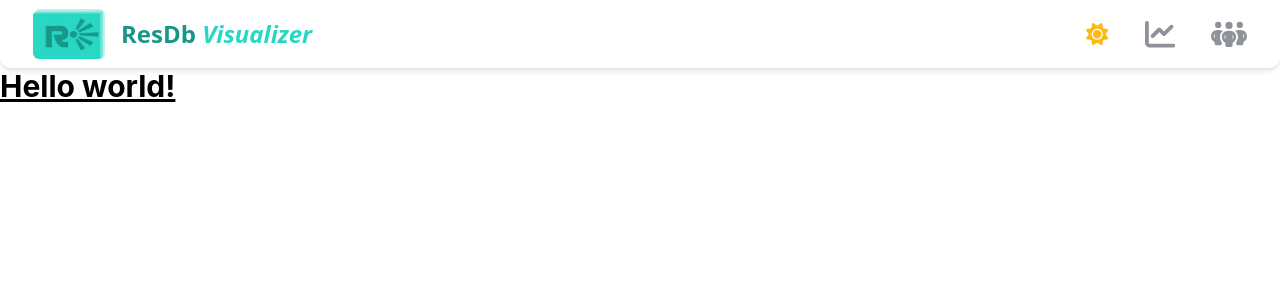
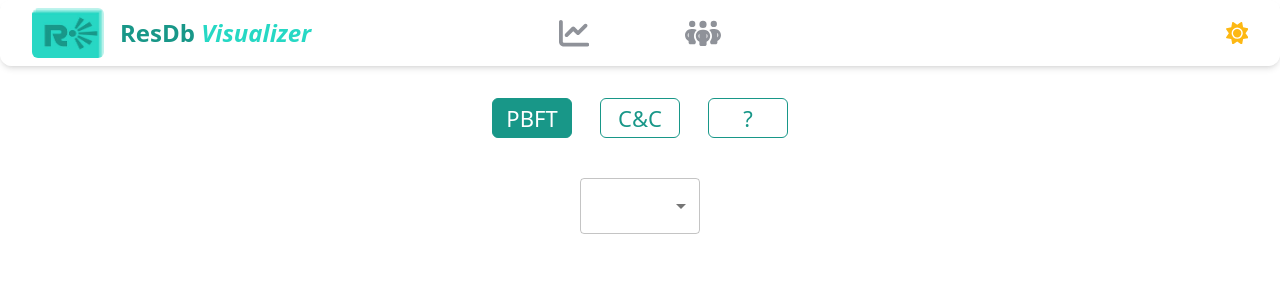
Before and after one commit to harish876/ResView, a React (Create React App) app: page /pages/visualizer in a window 1280 px wide. Shown: the top 300 px of the page. Built offline with nearby package versions, Linux system fonts and the light colour scheme.

Commit message:
Included shared components, basic files and tailwind initialization

```diff
--- a/package.json
+++ b/package.json
@@ -12,6 +12,7 @@
     "classnames": "^2.3.2",
     "react": "^18.2.0",
     "react-dom": "^18.2.0",
+    "react-router-dom": "^6.18.0",
     "react-scripts": "5.0.1",
     "react-tooltip": "^5.23.0",
     "web-vitals": "^2.1.4"
--- a/src/App.js
+++ b/src/App.js
@@ -1,23 +1,47 @@
-import { useState } from 'react';
 import Navbar from './Components/Shared/Navbar';
 import './Styles/App.css';
-import { ThemeContext, ThemeProvider } from './Context';
-
+import { AllProviders } from './Context';
+import Visualizer from './Components/Pages/Visualizer';
+import Team from './Components/Pages/Team';
+import { BrowserRouter as Router, Routes, Route } from "react-router-dom";
+import { useEffect, useState } from 'react';
+import Loader from './Components/Shared/Loader';
 
 const PreSynthApp = () => {
+  const [isLoading, setIsLoading] = useState(true);
+
+  useEffect(() => {
+    const timer = setTimeout(() => {
+      setIsLoading(false);
+    }, 2000);
+    return () => clearTimeout(timer);
+  }, []);
+
   return (
-    <div className='App'>
-      <Navbar />
-      <h1 className='text-3xl font-bold underline'>Hello world!</h1>
-    </div>
+    <>
+      {isLoading ? (
+        <Loader />
+      ) : (
+        <>
+          <Navbar />
+          <Router>
+            <Routes>
+              {/* TODO: Change the path for the visualizer below */}
+              <Route path='/pages/visualizer' element={<Visualizer />} />
+              <Route path='/pages/team' element={<Team />} />
+            </Routes>
+          </Router>
+        </>
+      )}
+    </>
   );
 }
 
 function App(){
   return (
-      <ThemeProvider>
+      <AllProviders>
         <PreSynthApp />
-      </ThemeProvider>
+      </AllProviders>
   );
 };
 
--- /dev/null
+++ b/src/Components/Pages/Visualizer/Components/Buttons.js
@@ -0,0 +1,41 @@
+import React, { useContext } from 'react';
+import { GraphViewContext } from '../../../../Context';
+import cn from 'classnames';
+import { Tooltip } from '@mui/material';
+
+// TODO: Change the arrow below once the name of the third graph is known
+const buttonRow = ['PBFT', 'C&C', '?'];
+
+// TODO: Fill the below ? with appropriate title and its full form
+const abbreviationToFullform = {
+  'PBFT': 'Practical Byzantine Fault Tolerance Graph',
+  'C&C': 'Commit and Compare Graph',
+  '?': ''
+};
+
+const Button = ({ title }) => {
+  const { graph, toggleGraphChange } = useContext(GraphViewContext);
+  return (
+    <Tooltip title={abbreviationToFullform[title] ?? ""} enterDelay={800}>
+      <div
+        className={cn(
+          "text-22p border border-2p border-blue-190 text-blue-190 font-sans h-40p w-80p cursor-pointer rounded-md flex items-center justify-center hover:bg-blue-200 hover:text-white hover:border-blue-200",
+          { "bg-blue-190 text-white": graph === title }
+        )}
+        onClick={() => toggleGraphChange(title ?? "PBFT")}
+      >
+        {title ?? ""}
+      </div>
+    </Tooltip>
+  );
+}
+
+const ButtonRow = () => {
+  return (
+    <div className='flex items-center justify-center gap-x-7'>{buttonRow.length > 0 && (
+      buttonRow.map((graphType, index) => <Button key={index} title={graphType} />)
+    )}</div>
+  );
+};
+
+export default ButtonRow;
--- /dev/null
+++ b/src/Components/Pages/Visualizer/Components/Dropdown.js
@@ -0,0 +1,38 @@
+import React, { useState } from "react";
+import InputLabel from "@mui/material/InputLabel";
+import MenuItem from "@mui/material/MenuItem";
+import FormHelperText from "@mui/material/FormHelperText";
+import FormControl from "@mui/material/FormControl";
+import Select from "@mui/material/Select";
+
+// Default Array for before loading
+const defaultArray = [1];
+
+const Dropdown = ({ length }) => {
+  const dropdownArray = length > 0
+      ? new Array(length).fill(0).map((element, index) => (element = index++))
+      : defaultArray;
+
+    const [value, setValue] = useState(length ?? 1);
+
+    const handleDropdownChange = (e) =>
+      setValue(e.target.value);
+
+  return (
+    <div className='flex items-center justify-center'>
+      <FormControl sx={{ m: 1, minWidth: 120 }}>
+        <Select
+          value={value}
+          onChange={handleDropdownChange}
+          defaultValue={value ?? 1}
+          inputProps={{ "aria-label": "Without label" }}
+        >
+          {dropdownArray.map((element) => (
+            <MenuItem value={element}>{element}</MenuItem>
+          ))}
+        </Select>
+      </FormControl>
+    </div>
+  );
+};
+export default Dropdown;
--- /dev/null
+++ b/src/Components/Pages/Visualizer/index.js
@@ -0,0 +1,27 @@
+import React, { useEffect, useState } from "react";
+import ButtonRow from './Components/Buttons'
+import Dropdown from './Components/Dropdown'
+
+const Visualizer = () => {
+
+  const [dropdownArray, setDropdownArray] = useState([1]);
+
+
+
+  useEffect(() => {
+
+  }, []);
+
+  return (
+    <div >
+        <div className="my-8 mx-8">
+            <ButtonRow />
+        </div>
+        <div className="my-8 mx-8">
+            <Dropdown length={4} />
+        </div>
+    </div>
+  )
+}
+
+export default Visualizer
--- /dev/null
+++ b/src/Components/Shared/Loader.js
@@ -0,0 +1,14 @@
+import React from 'react'
+
+const Loader = () => {
+  return (
+    <div class='w-screen h-screen relative'>
+      <div class='loader'>
+        <div>ResDb Visualizer</div>
+        <div class='inner' />
+      </div>
+    </div>
+  );
+}
+
+export default Loader
--- a/src/Components/Shared/Navbar.js
+++ b/src/Components/Shared/Navbar.js
@@ -1,4 +1,4 @@
-import React, { useContext, useEffect, useState } from 'react'
+import React, { useContext, useEffect } from 'react'
 import cn from 'classnames';
 import ResViewLogo from '../../Resources/Images/ResViewLogo.jpg';
 import { Icon } from './Icon';
@@ -8,10 +8,6 @@ import { ThemeContext } from '../../Context';
 
 const SunOrMoon = () => {
   const { theme, toggleTheme } = useContext(ThemeContext);
-
-  useEffect(() => {
-    console.log('theme', theme);
-  }, [theme]);
 
   return (
     <Tooltip
@@ -43,9 +39,11 @@ const SunOrMoon = () => {
 const Navbar = () => {
   return (
     <>
-      <nav class='mx-auto w-full max-w-screen-xl rounded-xl border border-white/80 bg-white bg-opacity-80 py-2 px-8 text-white shadow-md backdrop-blur-2xl backdrop-saturate-200 lg:px-8 lg:py-4 flex items-center justify-between'>
-        <div className='flex items-center justify-center'>
-          <a href='/' className='mr-4'>
+      <div class='w-full max-w-screen-xl rounded-xl bg-white bg-opacity-80 py-2 px-8 text-white shadow-md lg:px-8 lg:py-4 flex items-center justify-between flex-initial'>
+        <div
+          className='flex items-center justify-start gap-x-4 w-full'
+        >
+          <a href='/'>
             <img
               src={ResViewLogo}
               alt='ResDb View Logo'
@@ -56,8 +54,9 @@ const Navbar = () => {
             ResDb <span className='italic text-blue-200'>Visualizer</span>
           </div>
         </div>
-        <div className='flex items-center justify-center gap-x-9'>
-          <SunOrMoon />
+        <div
+          className='flex items-center justify-center gap-x-24 w-full'
+        >
           <Tooltip title='Visualizer' enterDelay={500}>
             <a href='/' className='cursor-pointer'>
               <Icon fill={"#8f9299"} height={"1.9em"} path={linearGraphIcon} />
@@ -74,7 +73,10 @@ const Navbar = () => {
             </a>
           </Tooltip>
         </div>
-      </nav>
+        <div className='w-full flex items-center justify-end'>
+          <SunOrMoon />
+        </div>
+      </div>
     </>
   );
 }
--- a/src/Context/index.js
+++ b/src/Context/index.js
@@ -1,21 +1,58 @@
-import React, { createContext, useContext, useState } from "react";
+import React, { createContext, useState } from "react";
 
+// CONTEXT FOR THE THEME
 export const ThemeContext = createContext({
   theme: false,
   toggleTheme: () => {},
 });
 
-export const ThemeProvider = ({ children } ) => {
+const ThemeProvider = ({ children } ) => {
   const [theme, setTheme] = useState(false);
+  const { Provider } = ThemeContext;
 
   const toggleTheme = () => {
     setTheme((prevTheme) => (!prevTheme ? true : false));
   };
 
   return (
-    <ThemeContext.Provider value={{ theme, toggleTheme }} >
+    <Provider value={{ theme, toggleTheme }} >
         {children}
-    </ThemeContext.Provider>
+    </Provider>
 
   );
 };
+
+// CONTEXT FOR THE GRAPH VIEW
+export const GraphViewContext = createContext({
+    graph: 'pBFT',
+    // TODO: Look into the toggleGraphChange and change it as a value will be passed to reference the next changed state of the graph
+    toggleGraphChange: () => {}
+});
+
+const GraphViewProvider = ({ children }) => {
+    const [graph, setGraph] = useState('PBFT');
+    const { Provider } = GraphViewContext;
+    const toggleGraphChange = (value) => {
+      setGraph(value);
+    };
+
+    return <Provider value={{ graph, toggleGraphChange }}>{children}</Provider>;
+};
+
+// COMBINED PROVIDER FOR ALL CONTEXT
+const CombineProviders = (providers) =>
+  providers.reduce(
+    (AccumulatedProviders, [Provider, props = {}]) =>
+      ({ children }) =>
+        (
+          <AccumulatedProviders>
+            <Provider {...props}>{children}</Provider>
+          </AccumulatedProviders>
+        ),
+    ({ children }) => <>{children}</>
+  );
+
+export const AllProviders = CombineProviders([
+  [GraphViewProvider],
+  [ThemeProvider],
+]);
--- a/src/Styles/App.css
+++ b/src/Styles/App.css
@@ -1,10 +1,6 @@
-@import url('https://fonts.googleapis.com/css2?family=Roboto:ital,wght@0,300;0,500;0,700;1,400&display=swap');
-
 /*
 ! tailwindcss v3.3.5 | MIT License | https://tailwindcss.com
-*/
-
-/*
+*//*
 1. Prevent padding and border from affecting element width. (https://github.com/mozdevs/cssremedy/issues/4)
 2. Allow adding a border to an element by just adding a border-width. (https://github.com/tailwindcss/tailwindcss/pull/116)
 */
@@ -311,7 +307,6 @@ menu {
 /*
 Reset default styling for dialogs.
 */
-
 dialog {
   padding: 0;
 }
@@ -347,7 +342,6 @@ button,
 /*
 Make sure disabled buttons don't get the pointer cursor.
 */
-
 :disabled {
   cursor: default;
 }
@@ -381,12 +375,11 @@ video {
 }
 
 /* Make elements with the HTML hidden attribute stay hidden by default */
-
 [hidden] {
   display: none;
 }
 
-*, ::before, ::after{
+*, ::before, ::after {
   --tw-border-spacing-x: 0;
   --tw-border-spacing-y: 0;
   --tw-translate-x: 0;
@@ -436,7 +429,7 @@ video {
   --tw-backdrop-sepia:  ;
 }
 
-::backdrop{
+::backdrop {
   --tw-border-spacing-x: 0;
   --tw-border-spacing-y: 0;
   --tw-translate-x: 0;
@@ -485,112 +478,139 @@ video {
   --tw-backdrop-saturate:  ;
   --tw-backdrop-sepia:  ;
 }
-.mx-auto{
-  margin-left: auto;
-  margin-right: auto;
+.relative {
+  position: relative;
 }
-.mr-4{
-  margin-right: 1rem;
+.mx-8 {
+  margin-left: 2rem;
+  margin-right: 2rem;
 }
-.flex{
+.my-8 {
+  margin-top: 2rem;
+  margin-bottom: 2rem;
+}
+.flex {
   display: flex;
 }
-.h-50p{
+.h-40p {
+  height: 40px;
+}
+.h-50p {
   height: 50px;
 }
-.w-72p{
+.h-screen {
+  height: 100vh;
+}
+.w-72p {
   width: 72px;
 }
-.w-full{
+.w-80p {
+  width: 80px;
+}
+.w-full {
   width: 100%;
 }
-.cursor-pointer{
+.w-screen {
+  width: 100vw;
+}
+.flex-initial {
+  flex: 0 1 auto;
+}
+.cursor-pointer {
   cursor: pointer;
 }
-.items-center{
+.items-center {
   align-items: center;
 }
-.justify-center{
+.justify-start {
+  justify-content: flex-start;
+}
+.justify-end {
+  justify-content: flex-end;
+}
+.justify-center {
   justify-content: center;
 }
-.justify-between{
+.justify-between {
   justify-content: space-between;
 }
-.gap-x-9{
-  column-gap: 2.25rem;
+.gap-x-24 {
+  column-gap: 6rem;
 }
-.rounded-md{
+.gap-x-4 {
+  column-gap: 1rem;
+}
+.gap-x-7 {
+  column-gap: 1.75rem;
+}
+.rounded-md {
   border-radius: 0.375rem;
 }
-.rounded-xl{
+.rounded-xl {
   border-radius: 0.75rem;
 }
-.border{
+.border {
   border-width: 1px;
 }
-.border-white\/80{
-  border-color: rgb(255 255 255 / 0.8);
+.border-blue-190 {
+  --tw-border-opacity: 1;
+  border-color: rgb(24 151 136 / var(--tw-border-opacity));
 }
-.bg-white{
+.bg-blue-190 {
+  --tw-bg-opacity: 1;
+  background-color: rgb(24 151 136 / var(--tw-bg-opacity));
+}
+.bg-white {
   --tw-bg-opacity: 1;
   background-color: rgb(255 255 255 / var(--tw-bg-opacity));
 }
-.bg-opacity-80{
+.bg-opacity-80 {
   --tw-bg-opacity: 0.8;
 }
-.px-8{
+.px-8 {
   padding-left: 2rem;
   padding-right: 2rem;
 }
-.py-2{
+.py-2 {
   padding-top: 0.5rem;
   padding-bottom: 0.5rem;
 }
-.font-sans{
+.font-sans {
   font-family: ui-sans-serif, system-ui, -apple-system, BlinkMacSystemFont, "Segoe UI", Roboto, "Helvetica Neue", Arial, "Noto Sans", sans-serif, "Apple Color Emoji", "Segoe UI Emoji", "Segoe UI Symbol", "Noto Color Emoji";
 }
-.text-24p{
+.text-22p {
+  font-size: 22px;
+}
+.text-24p {
   font-size: 24px;
 }
-.text-3xl{
-  font-size: 1.875rem;
-  line-height: 2.25rem;
-}
-.font-bold{
+.font-bold {
   font-weight: 700;
 }
-.italic{
+.italic {
   font-style: italic;
 }
-.text-blue-190{
+.text-blue-190 {
   --tw-text-opacity: 1;
   color: rgb(24 151 136 / var(--tw-text-opacity));
 }
-.text-blue-200{
+.text-blue-200 {
   --tw-text-opacity: 1;
   color: rgb(38 216 196 / var(--tw-text-opacity));
 }
-.text-white{
+.text-white {
   --tw-text-opacity: 1;
   color: rgb(255 255 255 / var(--tw-text-opacity));
 }
-.underline{
-  text-decoration-line: underline;
-}
-.shadow-md{
+.shadow-md {
   --tw-shadow: 0 4px 6px -1px rgb(0 0 0 / 0.1), 0 2px 4px -2px rgb(0 0 0 / 0.1);
   --tw-shadow-colored: 0 4px 6px -1px var(--tw-shadow-color), 0 2px 4px -2px var(--tw-shadow-color);
   box-shadow: var(--tw-ring-offset-shadow, 0 0 #0000), var(--tw-ring-shadow, 0 0 #0000), var(--tw-shadow);
 }
-.backdrop-blur-2xl{
-  --tw-backdrop-blur: blur(40px);
-  -webkit-backdrop-filter: var(--tw-backdrop-blur) var(--tw-backdrop-brightness) var(--tw-backdrop-contrast) var(--tw-backdrop-grayscale) var(--tw-backdrop-hue-rotate) var(--tw-backdrop-invert) var(--tw-backdrop-opacity) var(--tw-backdrop-saturate) var(--tw-backdrop-sepia);
-          backdrop-filter: var(--tw-backdrop-blur) var(--tw-backdrop-brightness) var(--tw-backdrop-contrast) var(--tw-backdrop-grayscale) var(--tw-backdrop-hue-rotate) var(--tw-backdrop-invert) var(--tw-backdrop-opacity) var(--tw-backdrop-saturate) var(--tw-backdrop-sepia);
-}
-.backdrop-saturate-200{
-  --tw-backdrop-saturate: saturate(2);
-  -webkit-backdrop-filter: var(--tw-backdrop-blur) var(--tw-backdrop-brightness) var(--tw-backdrop-contrast) var(--tw-backdrop-grayscale) var(--tw-backdrop-hue-rotate) var(--tw-backdrop-invert) var(--tw-backdrop-opacity) var(--tw-backdrop-saturate) var(--tw-backdrop-sepia);
-          backdrop-filter: var(--tw-backdrop-blur) var(--tw-backdrop-brightness) var(--tw-backdrop-contrast) var(--tw-backdrop-grayscale) var(--tw-backdrop-hue-rotate) var(--tw-backdrop-invert) var(--tw-backdrop-opacity) var(--tw-backdrop-saturate) var(--tw-backdrop-sepia);
+
+:root {
+    --main-dark-color: #189788;
+    --main-light-color: #26D8C4;
 }
 
 
@@ -620,14 +640,97 @@ svg:hover {
   fill: #fdb813
 }
 
-@media (max-width: 1080px){
+.loader {
+  display: flex;
+  align-items: center;
+  justify-content: center;
+  position: absolute;
+  top: 50%;
+  left: 50%;
+  transform: translate(-50%, -50%);
+  width: 160px;
+  height: 160px;
+  background: transparent;
+  border: 3px solid var(--main-light-color);
+  border-radius: 50%;
+  text-align: center;
+  line-height: 20px;
+  font-family: sans-serif;
+  font-size: 16px;
+  color: var(--main-dark-color);
+  letter-spacing: 4px;
+  text-transform: uppercase;
+  text-shadow: 0 0 10px var(--main-dark-color);
+  box-shadow: 0 0 20px rgba(12, 176, 235, 0.5);
+}
 
-  .lg\:px-8{
+.loader .inner {
+  display: block;
+  position: absolute;
+  top: calc(50% - 2px);
+  left: 50%;
+  width: 50%;
+  height: 4px;
+  background: transparent;
+  transform-origin: left;
+  animation: animate 1.3s linear infinite;
+}
+
+.loader .inner:before {
+  content: '';
+  position: absolute;
+  width: 16px;
+  height: 16px;
+  border-radius: 50%;
+  background: var(--main-light-color);
+  top: -6px;
+  right: -8px;
+  box-shadow: 0 0 20px var(--main-light-color);
+}
+
+@keyframes animateC {
+  0% {
+    transform: rotate(0deg);
+  }
+
+  100% {
+    transform: rotate(360deg);
+  }
+}
+
+@keyframes animate {
+  0% {
+    transform: rotate(45deg);
+  }
+
+  100% {
+    transform: rotate(405deg);
+  }
+}
+
+.hover\:border-blue-200:hover {
+  --tw-border-opacity: 1;
+  border-color: rgb(38 216 196 / var(--tw-border-opacity));
+}
+
+.hover\:bg-blue-200:hover {
+  --tw-bg-opacity: 1;
+  background-color: rgb(38 216 196 / var(--tw-bg-opacity));
+}
+
+.hover\:text-white:hover {
+  --tw-text-opacity: 1;
+  color: rgb(255 255 255 / var(--tw-text-opacity));
+}
+
+@media (max-width: 1080px) {
+
+  .lg\:px-8 {
     padding-left: 2rem;
     padding-right: 2rem;
   }
 
-  .lg\:py-4{
+  .lg\:py-4 {
     padding-top: 1rem;
     padding-bottom: 1rem;
   }
--- a/src/Styles/index.css
+++ b/src/Styles/index.css
@@ -1,8 +1,12 @@
-@import url('https://fonts.googleapis.com/css2?family=Roboto:ital,wght@0,300;0,500;0,700;1,400&display=swap');
 
 @tailwind base;
 @tailwind components;
 @tailwind utilities;
+
+:root {
+    --main-dark-color: #189788;
+    --main-light-color: #26D8C4;
+}
 
 
 body {
@@ -30,3 +34,71 @@ svg:hover {
 .svg-hover-dark svg:hover {
   fill: #fdb813
 }
+
+.loader {
+  display: flex;
+  align-items: center;
+  justify-content: center;
+  position: absolute;
+  top: 50%;
+  left: 50%;
+  transform: translate(-50%, -50%);
+  width: 160px;
+  height: 160px;
+  background: transparent;
+  border: 3px solid var(--main-light-color);
+  border-radius: 50%;
+  text-align: center;
+  line-height: 20px;
+  font-family: sans-serif;
+  font-size: 16px;
+  color: var(--main-dark-color);
+  letter-spacing: 4px;
+  text-transform: uppercase;
+  text-shadow: 0 0 10px var(--main-dark-color);
+  box-shadow: 0 0 20px rgba(12, 176, 235, 0.5);
+}
+
+.loader .inner {
+  display: block;
+  position: absolute;
+  top: calc(50% - 2px);
+  left: 50%;
+  width: 50%;
+  height: 4px;
+  background: transparent;
+  transform-origin: left;
+  animation: animate 1.3s linear infinite;
+}
+
+.loader .inner:before {
+  content: '';
+  position: absolute;
+  width: 16px;
+  height: 16px;
+  border-radius: 50%;
+  background: var(--main-light-color);
+  top: -6px;
+  right: -8px;
+  box-shadow: 0 0 20px var(--main-light-color);
+}
+
+@keyframes animateC {
+  0% {
+    transform: rotate(0deg);
+  }
+
+  100% {
+    transform: rotate(360deg);
+  }
+}
+
+@keyframes animate {
+  0% {
+    transform: rotate(45deg);
+  }
+
+  100% {
+    transform: rotate(405deg);
+  }
+}
--- a/tailwind.config.js
+++ b/tailwind.config.js
@@ -466,6 +466,8 @@ module.exports = {
         "65p": "65px",
         "80p": "80px",
         "96p": "96px",
+        "100p": "100px",
+        "150p": "150px",
         "360p": "360px",
         "800p": "800px",
         "450p": "450px",
@@ -481,6 +483,8 @@ module.exports = {
         "240p": "240px",
         "275p": "275px",
         "43p": "43px",
+        "100p": "100px",
+        "150p": "150px",
         "300p": "300px",
         "350p": "350px",
         "375p": "375px",
```
Also changed, not shown: 1 other file (tests, documents, lock files or other folders).
